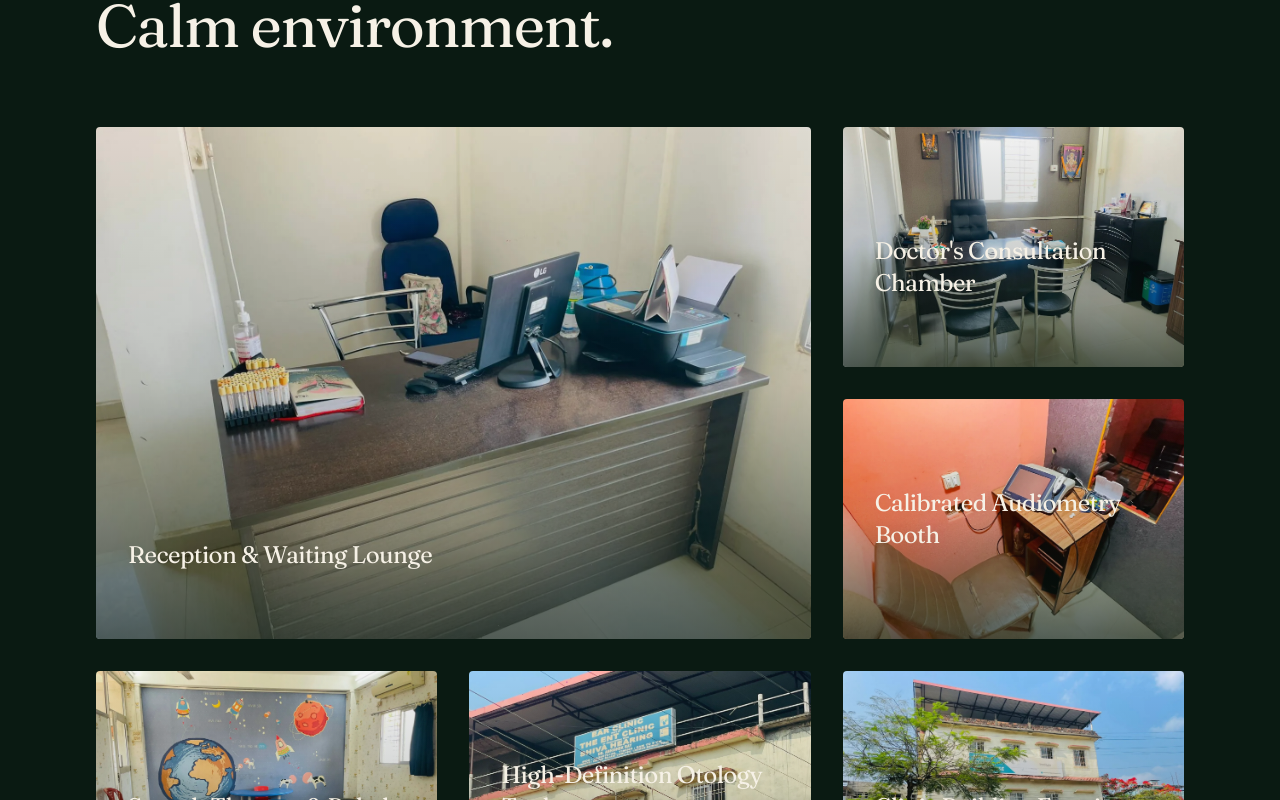
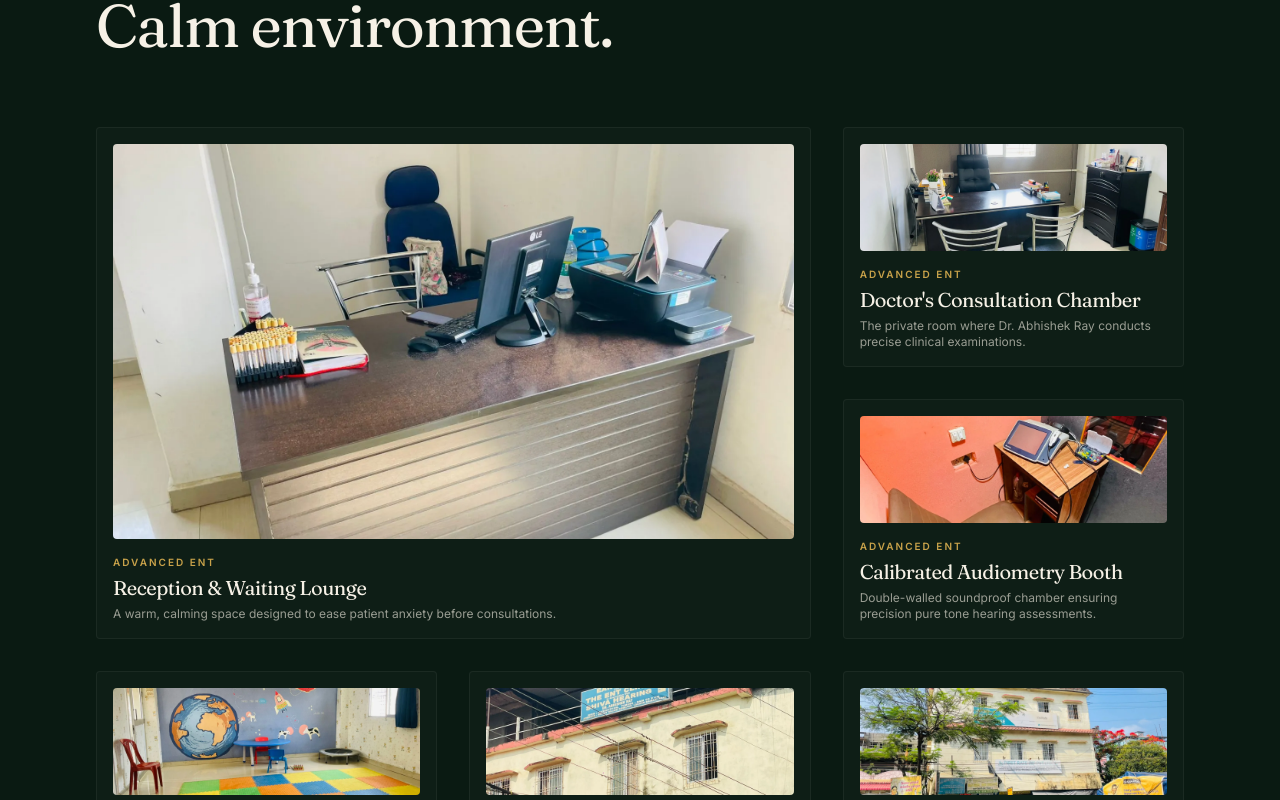
Before and after one commit to Habib7442/ent-clinic-silchar, a Next.js app: page /en in a window 1280 px wide. Shown: the part 4580-5380 px from the top of the page. Built offline with nearby package versions, Linux system fonts and the light colour scheme.

Commit message:
style(gallery): refactor bento grid text positioning below images for maximum legibility

```diff
--- a/components/editorial/ClinicGallery.tsx
+++ b/components/editorial/ClinicGallery.tsx
@@ -63,22 +63,27 @@ export default function ClinicGallery({ lang }: ClinicGalleryProps) {
           {homepageItems.map((item) => (
             <div
               key={item.id}
-              className={`gallery-item relative overflow-hidden rounded-sm group ${item.spanHomepage} aspect-[16/10] lg:aspect-auto lg:h-full`}
+              className={`gallery-item flex flex-col group ${item.spanHomepage} aspect-[16/10] lg:aspect-auto lg:h-full bg-white/[0.02] border border-white/5 p-4 rounded-sm hover:border-gold/20 transition-all duration-500`}
             >
-              <img
-                src={item.src}
-                alt={item.title[lang as "en" | "bn"]}
-                className="absolute inset-0 w-full h-full object-cover transition-transform duration-1000 group-hover:scale-105"
-                loading="lazy"
-              />
-              {/* Overlay */}
-              <div className="absolute inset-0 bg-gradient-to-t from-[#0A1A12]/90 via-[#0A1A12]/20 to-transparent opacity-75 group-hover:opacity-90 transition-opacity duration-500" />
+              {/* Image Container */}
+              <div className="relative overflow-hidden rounded-sm aspect-[16/10] lg:aspect-auto lg:flex-1 w-full bg-[#0A1A12]/40">
+                <img
+                  src={item.src}
+                  alt={item.title[lang as "en" | "bn"]}
+                  className="w-full h-full object-cover transition-transform duration-1000 group-hover:scale-105"
+                  loading="lazy"
+                />
+              </div>
 
-              <div className="absolute bottom-0 left-0 p-6 lg:p-8 space-y-2 translate-y-3 group-hover:translate-y-0 transition-transform duration-500">
-                <h3 className="text-xl lg:text-2xl font-serif text-paper">
+              {/* Text Block below the image */}
+              <div className="mt-4 space-y-1 select-none">
+                <span className="text-[10px] tracking-[0.2em] uppercase text-gold font-semibold block">
+                  {lang === "bn" ? "অত্যাধুনিক ইএনটি" : "Advanced ENT"}
+                </span>
+                <h3 className="text-lg lg:text-xl font-serif text-paper group-hover:text-gold transition-colors duration-300">
                   {lang === "bn" ? item.title.bn : item.title.en}
                 </h3>
-                <p className="text-xs lg:text-sm text-paper/70 max-w-md opacity-0 group-hover:opacity-100 transition-opacity duration-500 delay-75">
+                <p className="text-xs text-paper/60 line-clamp-2">
                   {lang === "bn" ? item.description.bn : item.description.en}
                 </p>
               </div>
--- a/components/editorial/FullGallery.tsx
+++ b/components/editorial/FullGallery.tsx
@@ -51,26 +51,27 @@ export default function FullGallery({ lang }: FullGalleryProps) {
           {galleryItems.map((item) => (
             <div
               key={item.id}
-              className={`full-gallery-item relative overflow-hidden rounded-sm group ${item.spanFullpage || "lg:col-span-4 lg:row-span-1"} aspect-[16/10] lg:aspect-auto lg:h-full`}
+              className={`full-gallery-item flex flex-col group ${item.spanFullpage || "lg:col-span-4 lg:row-span-1"} aspect-[16/10] lg:aspect-auto lg:h-full bg-white/[0.02] border border-white/5 p-4 rounded-sm hover:border-gold/20 transition-all duration-500`}
             >
-              <img
-                src={item.src}
-                alt={item.title[lang as "en" | "bn"]}
-                className="absolute inset-0 w-full h-full object-cover transition-transform duration-1000 group-hover:scale-105"
-                loading="lazy"
-              />
-              {/* Overlay */}
-              <div className="absolute inset-0 bg-gradient-to-t from-[#0A1A12]/90 via-[#0A1A12]/25 to-transparent opacity-75 group-hover:opacity-90 transition-opacity duration-500" />
+              {/* Image Container */}
+              <div className="relative overflow-hidden rounded-sm aspect-[16/10] lg:aspect-auto lg:flex-1 w-full bg-[#0A1A12]/40">
+                <img
+                  src={item.src}
+                  alt={item.title[lang as "en" | "bn"]}
+                  className="w-full h-full object-cover transition-transform duration-1000 group-hover:scale-105"
+                  loading="lazy"
+                />
+              </div>
 
-              {/* Clinical Details */}
-              <div className="absolute bottom-0 left-0 p-6 lg:p-8 space-y-2 translate-y-3 group-hover:translate-y-0 transition-transform duration-500">
-                <span className="text-[10px] tracking-[0.2em] uppercase text-gold font-semibold">
+              {/* Text Block below the image */}
+              <div className="mt-4 space-y-1 select-none">
+                <span className="text-[10px] tracking-[0.2em] uppercase text-gold font-semibold block">
                   {lang === "bn" ? "অত্যাধুনিক ইএনটি" : "Advanced ENT"}
                 </span>
-                <h3 className="text-xl lg:text-2xl font-serif text-paper">
+                <h3 className="text-lg lg:text-xl font-serif text-paper group-hover:text-gold transition-colors duration-300">
                   {lang === "bn" ? item.title.bn : item.title.en}
                 </h3>
-                <p className="text-xs lg:text-sm text-paper/70 max-w-md opacity-0 group-hover:opacity-100 transition-opacity duration-500 delay-75">
+                <p className="text-xs text-paper/60 line-clamp-2">
                   {lang === "bn" ? item.description.bn : item.description.en}
                 </p>
               </div>
--- a/context/progress-tracker.md
+++ b/context/progress-tracker.md
@@ -70,3 +70,4 @@ Update this file after every meaningful implementation change.
 - *2026-05-22 (Gallery Image Optimization):* Converted all 12 high-resolution clinical and facility `.jpeg` gallery images under `public/images/gallery` to high-performance `.webp` format using `sharp` from the terminal (quality: 80). Purged the legacy `.jpeg` files to optimize bandwidth, page speed, and repository footprint.
 - *2026-05-22 (Bento Grid Gallery Expansion):* Implemented a premium Bento Grid showing a curated 6-item grid on the Homepage and a 12-item full gallery layout on the dynamic bilingual routes (`/en/gallery` and `/bn/gallery`) with dynamic metadata, footer links, and hydration-hardened GSAP animations.
 - *2026-05-22 (Navbar Integration):* Integrated dynamic English and Bengali "Gallery" / "গ্যালারি" links inside the global sticky navigation header (`Navbar.tsx`) for seamless navigation parity, verifying 100% error-free types and Next.js builds.
+- *2026-05-22 (Bento Grid Text Position Refactor):* Refactored both Homepage (`ClinicGallery.tsx`) and Subpage (`FullGallery.tsx`) Bento Grids to render Titles, Badges, and Descriptions cleanly *below* the images inside structured cards instead of absolute overlays, resolving contrast/legibility issues and ensuring 100% readability.
```
